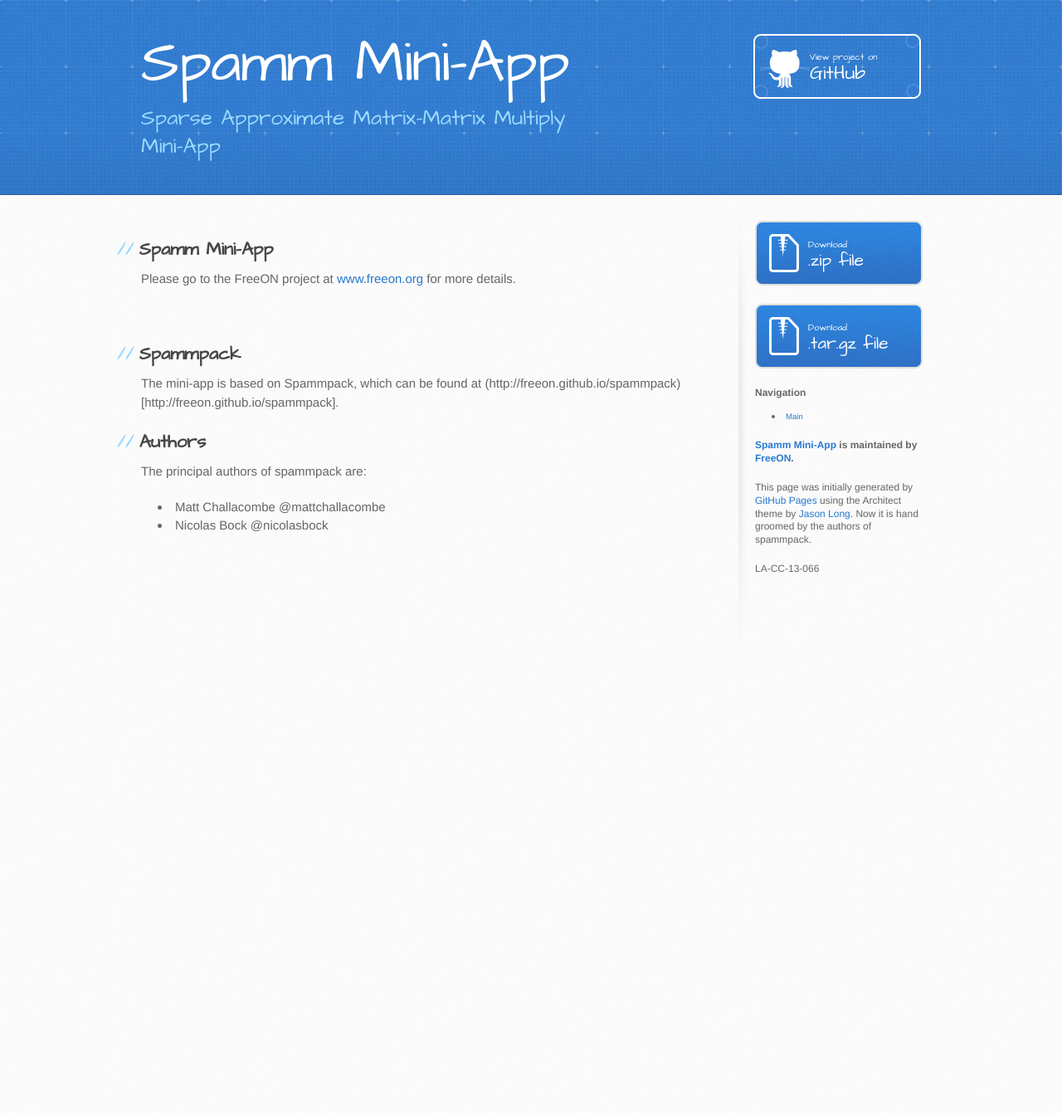
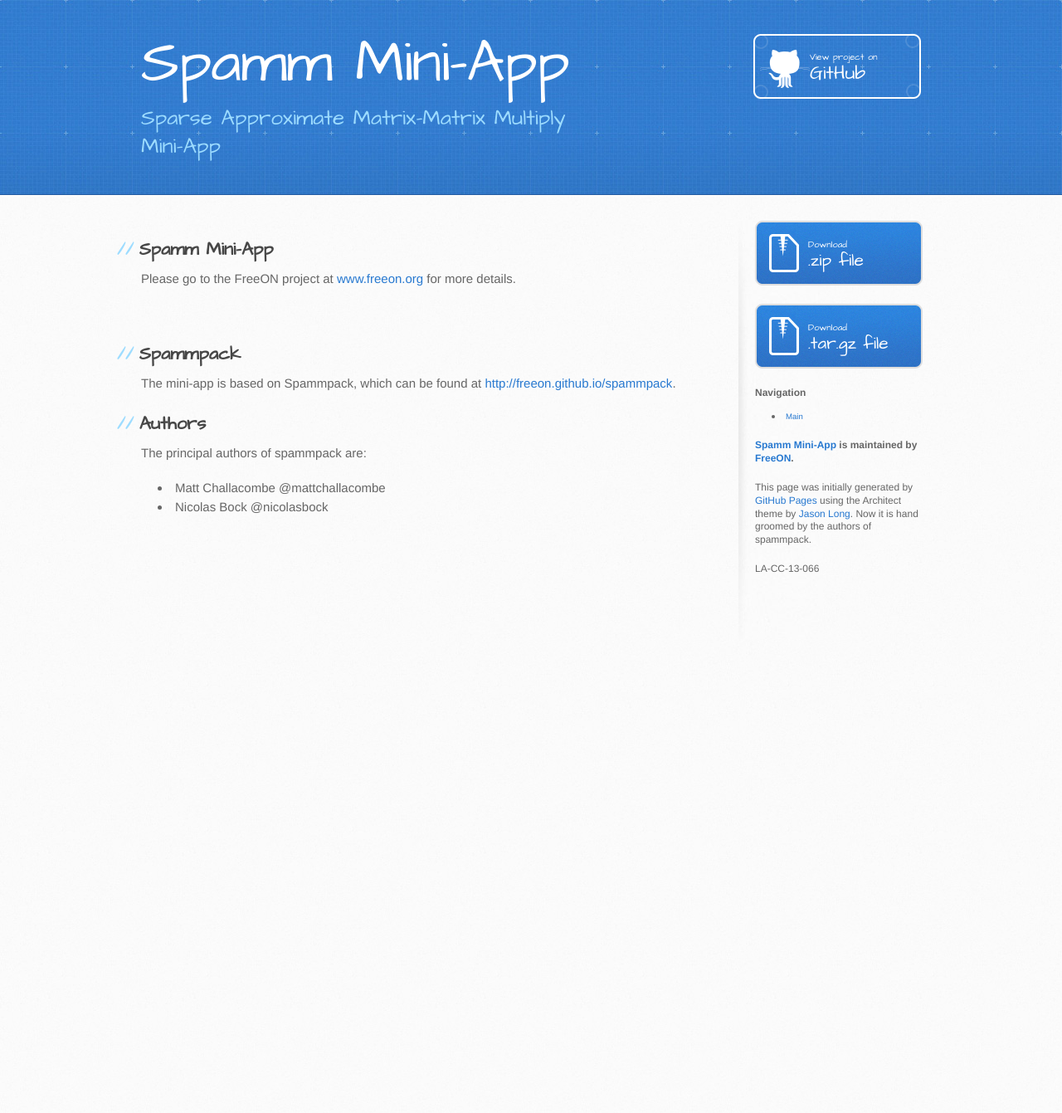
Before and after one commit to FreeON/spamm-miniapp, a Jekyll site: the page built from index.md, in a window 1280 px wide. Shown: the whole page at 83% size. Built offline with Jekyll 4.4.1, drawn with Linux system fonts in a browser that asks for light colours.

Commit message:
Another link fix.

```diff
--- a/index.md
+++ b/index.md
@@ -15,7 +15,7 @@ Spammpack
 ---------
 
 The mini-app is based on Spammpack, which can be found at
-(http://freeon.github.io/spammpack)[http://freeon.github.io/spammpack].
+[http://freeon.github.io/spammpack](http://freeon.github.io/spammpack).
 
 Authors
 -------
```
